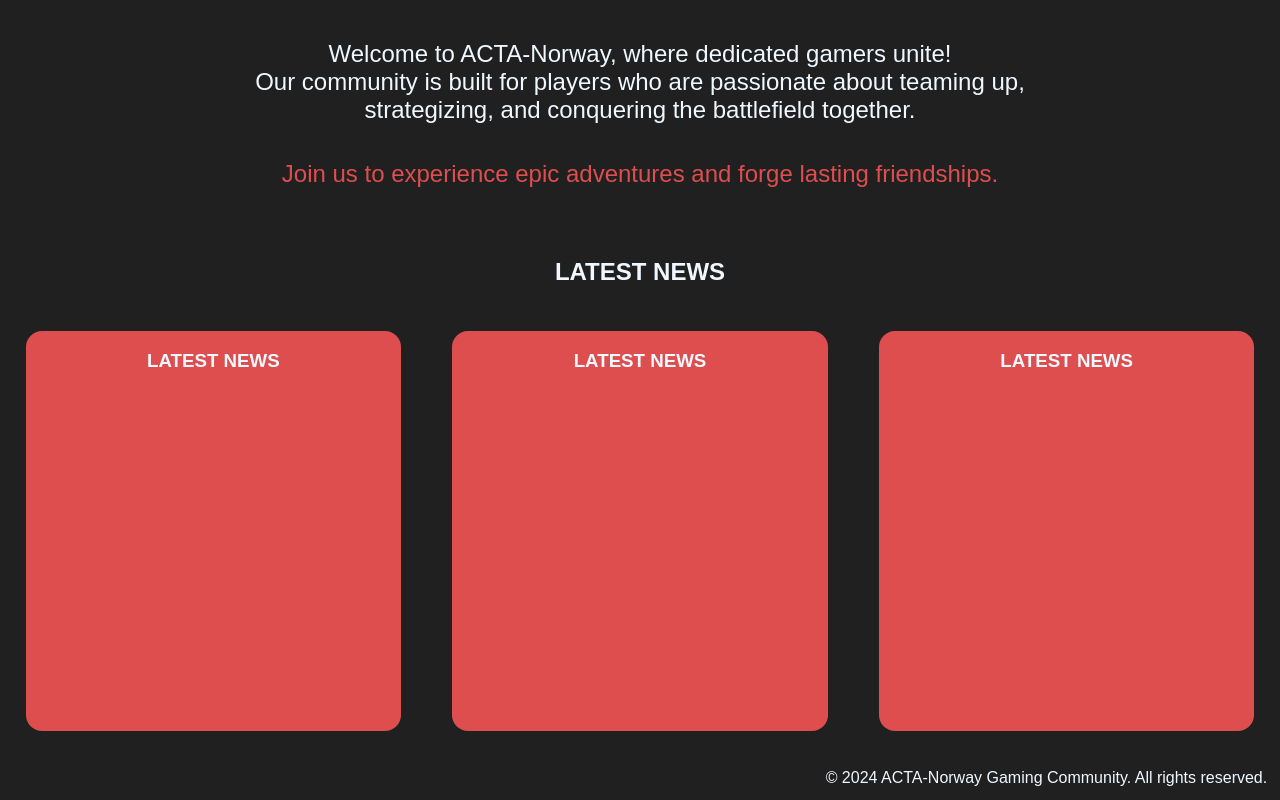
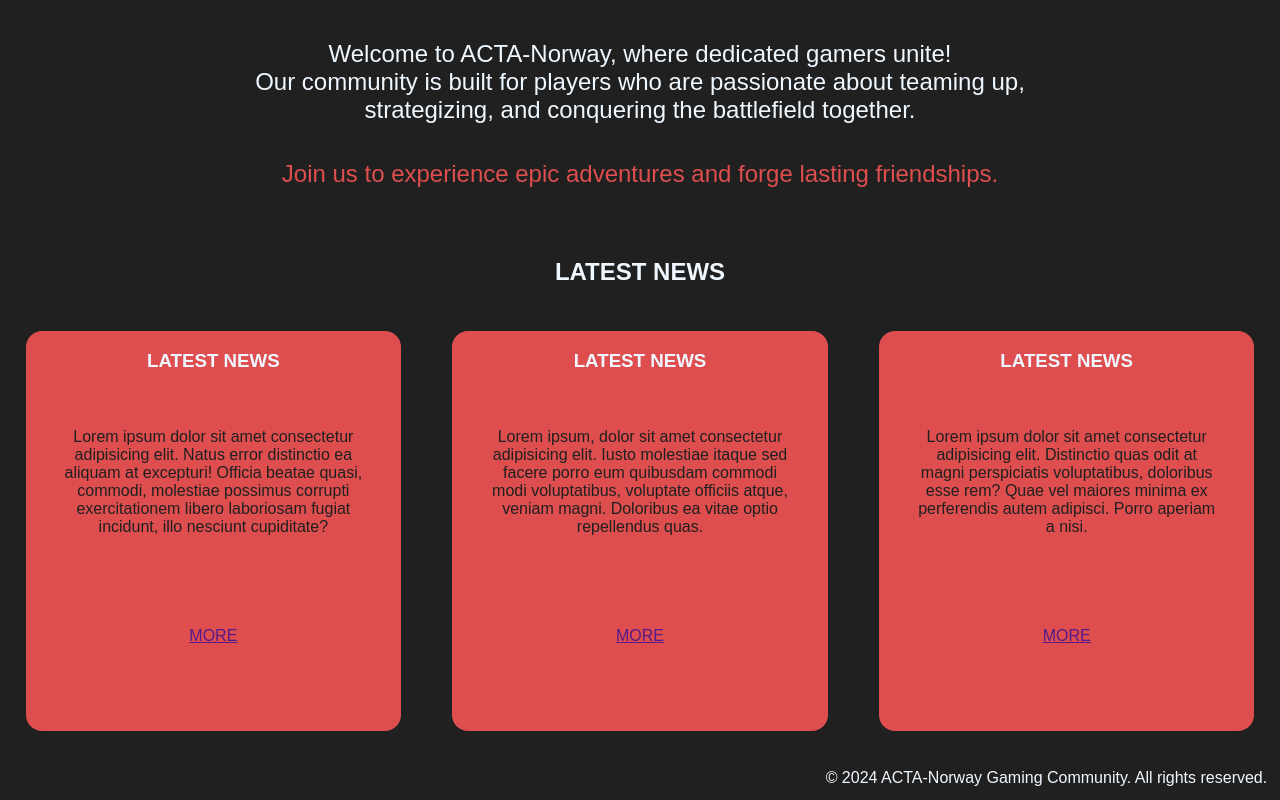
Before and after one commit to Papagon2/ACTA-Norge-WebPage, a plain HTML site: page index.html in a window 1280 px wide. Shown: the part 357-1157 px from the top of the page. Drawn offline with Linux system fonts and the light colour scheme.

Commit message:
news updated

```diff
--- a/index.html
+++ b/index.html
@@ -61,15 +61,18 @@
             <div id="latest-news">
                 <div class="news">
                     <h3>LATEST NEWS</h3>
-                    <p></p>
+                    <p>Lorem ipsum dolor sit amet consectetur adipisicing elit. Natus error distinctio ea aliquam at excepturi! Officia beatae quasi, commodi, molestiae possimus corrupti exercitationem libero laboriosam fugiat incidunt, illo nesciunt cupiditate?</p>
+                    <p class="more-text"><a href="">MORE</a></p>
                 </div>
                 <div class="news">
                     <h3>LATEST NEWS</h3>
-                    <p></p>
+                    <p>Lorem ipsum, dolor sit amet consectetur adipisicing elit. Iusto molestiae itaque sed facere porro eum quibusdam commodi modi voluptatibus, voluptate officiis atque, veniam magni. Doloribus ea vitae optio repellendus quas.</p>
+                    <p class="more-text"><a href="">MORE</a></p>
                 </div>
                 <div class="news">
                     <h3>LATEST NEWS</h3>
-                    <p></p>
+                    <p>Lorem ipsum dolor sit amet consectetur adipisicing elit. Distinctio quas odit at magni perspiciatis voluptatibus, doloribus esse rem? Quae vel maiores minima ex perferendis autem adipisci. Porro aperiam a nisi.</p>
+                    <p class="more-text"><a href="">MORE</a></p>
                 </div>
             </div>
         </div>
--- a/styles.css
+++ b/styles.css
@@ -4,11 +4,6 @@ html, body {
     font-family: Arial, Helvetica, sans-serif;
     font-style: normal;
     margin: 0%;
-}
-
-#header-container {
-
-
 }
 
 .header-img > img {
@@ -66,10 +61,6 @@ html, body {
     text-align: center;
 }
 
-.latestnews-text > h2 {
-
-}
-
 #latest-news {
     display: flex;
     justify-content: space-around;
@@ -81,6 +72,11 @@ html, body {
     height: 400px;
     margin: 2%;
     border-radius: 16px;
+}
+
+.news > p {
+    color: #202020;
+    padding: 10%;
 }
 
 
```
